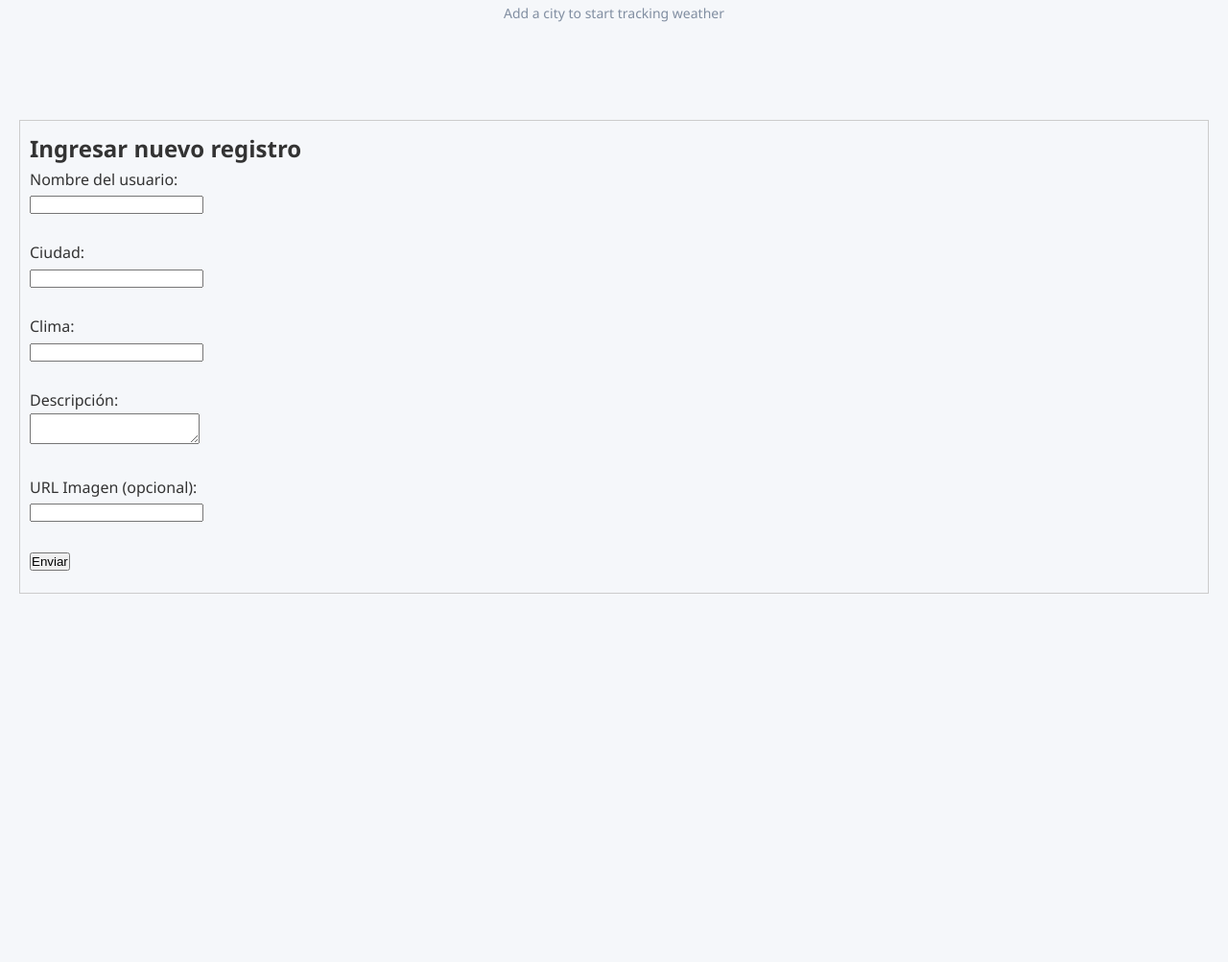
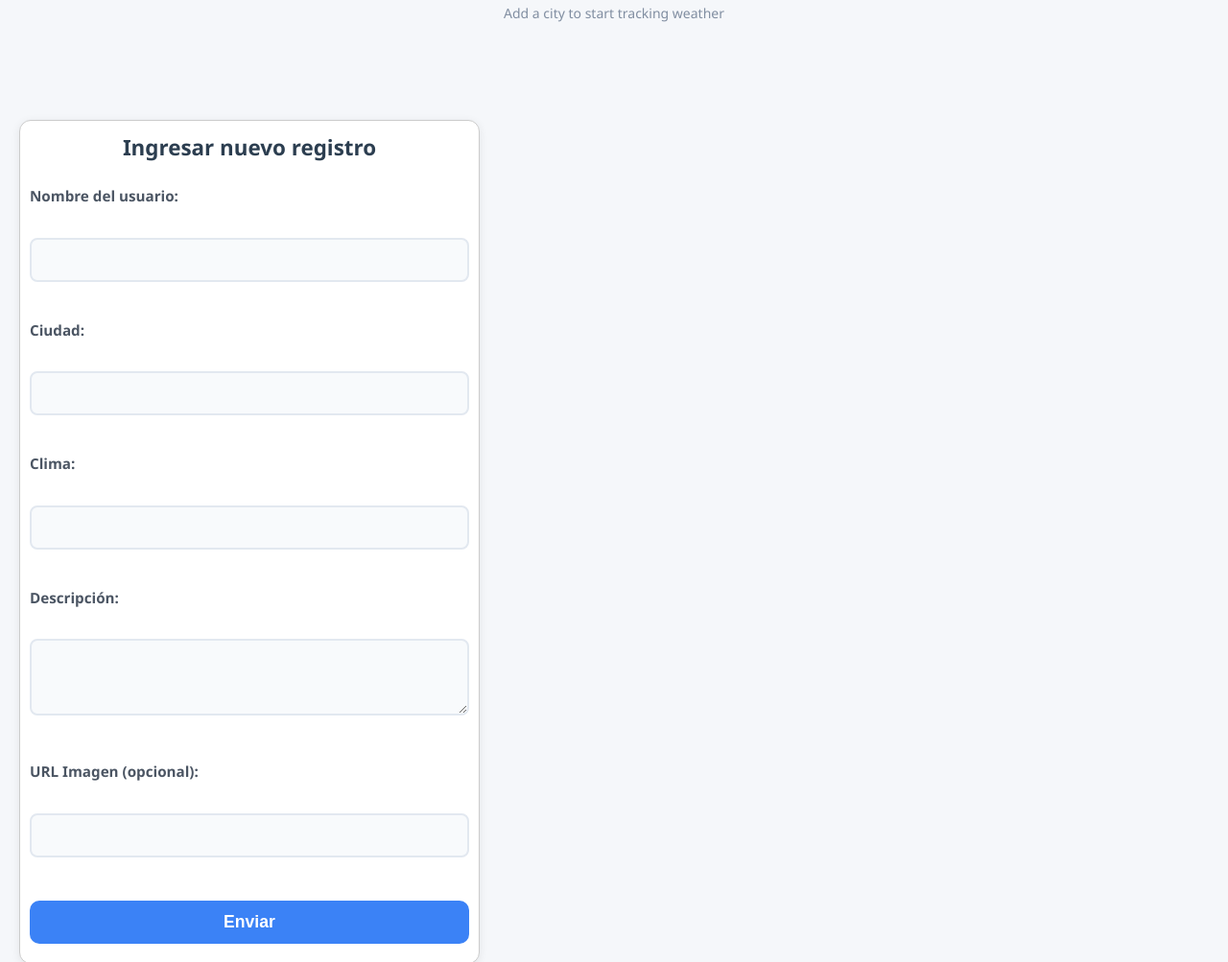
Before and after one commit to anyelin20/external_api, a plain HTML site: page frontend/index.html in a window 1280 px wide. Shown: the part 636-1639 px from the top of the page at 96% size. Before the commit the page ends 1275 px from the top, so only its background shows below. Drawn offline with Linux system fonts and the light colour scheme; no server answers.

Commit message:
Estilos para el formulario de ingreso de datos

```diff
--- a/frontend/styless.css
+++ b/frontend/styless.css
@@ -396,3 +396,85 @@ body {
     0% { transform: translate(-50%, -50%) rotate(0deg); }
     100% { transform: translate(-50%, -50%) rotate(360deg); }
 }
+
+/* Estilos para el formulario de ingreso de datos */
+.form-ingreso-container {
+    max-width: 480px;
+    margin: 20px auto 40px;
+    padding: 20px 24px;
+    border: 1px solid #ccc;
+    border-radius: 12px;
+    background-color: #ffffff;
+    box-shadow: 0 2px 10px rgba(0,0,0,0.08);
+    font-family: 'Segoe UI', Tahoma, Geneva, Verdana, sans-serif;
+}
+
+.form-ingreso-container h2 {
+    font-size: 1.4rem;
+    font-weight: 700;
+    color: #2c3e50;
+    margin-bottom: 20px;
+    text-align: center;
+}
+
+.form-ingreso-container label {
+    display: block;
+    font-weight: 600;
+    color: #4b5563;
+    margin-bottom: 6px;
+    margin-top: 12px;
+    font-size: 0.95rem;
+}
+
+.form-ingreso-container input[type="text"],
+.form-ingreso-container input[type="url"],
+.form-ingreso-container textarea {
+    width: 100%;
+    padding: 10px 14px;
+    border: 2px solid #e2e8f0;
+    border-radius: 8px;
+    font-size: 1rem;
+    background-color: #f8fafc;
+    transition: border-color 0.3s ease;
+    font-family: inherit;
+    resize: vertical;
+    min-height: 36px;
+}
+
+.form-ingreso-container textarea {
+    min-height: 80px;
+}
+
+.form-ingreso-container input[type="text"]:focus,
+.form-ingreso-container input[type="url"]:focus,
+.form-ingreso-container textarea:focus {
+    border-color: #3b82f6;
+    background-color: #ffffff;
+    outline: none;
+}
+
+.form-ingreso-container button[type="submit"] {
+    margin-top: 20px;
+    width: 100%;
+    padding: 12px 0;
+    background-color: #3b82f6;
+    color: white;
+    border: none;
+    border-radius: 10px;
+    font-size: 1.1rem;
+    font-weight: 700;
+    cursor: pointer;
+    transition: background-color 0.3s ease;
+}
+
+.form-ingreso-container button[type="submit"]:hover {
+    background-color: #2563eb;
+}
+
+/* Mensaje de respuesta del formulario */
+#respuestaForm {
+    margin-top: 15px;
+    font-weight: 600;
+    text-align: center;
+    font-size: 1rem;
+}
```
